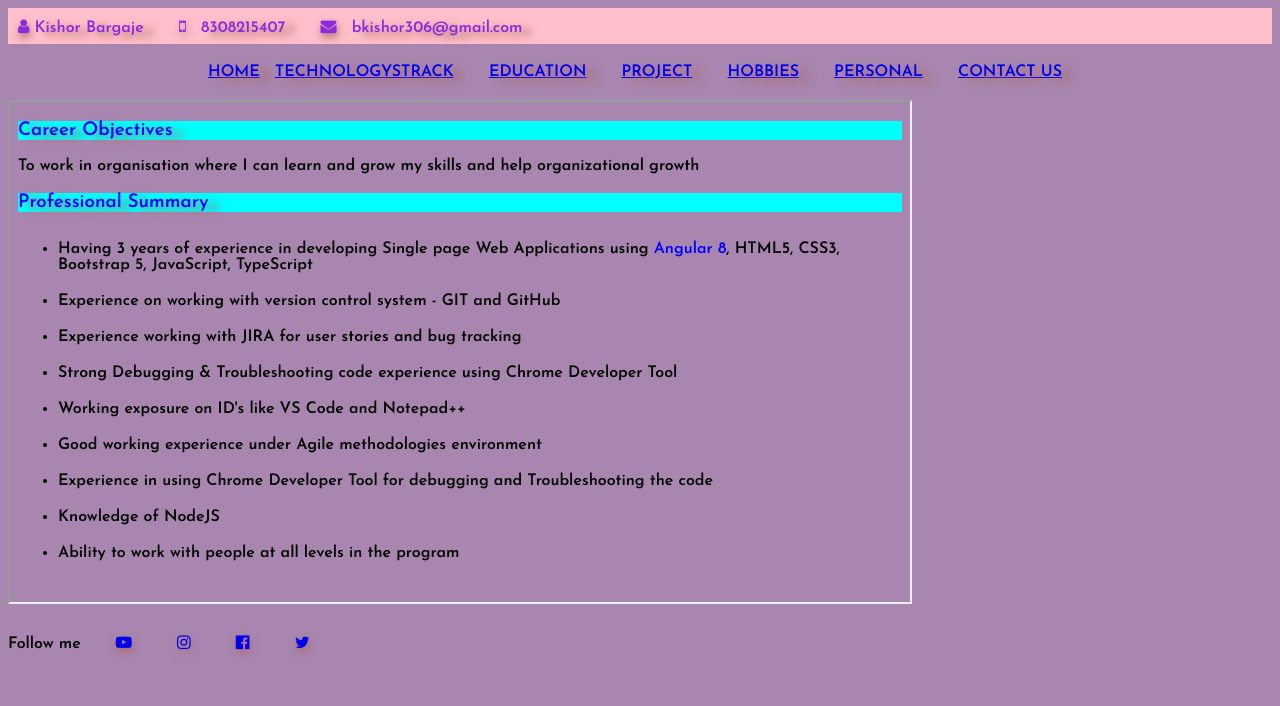
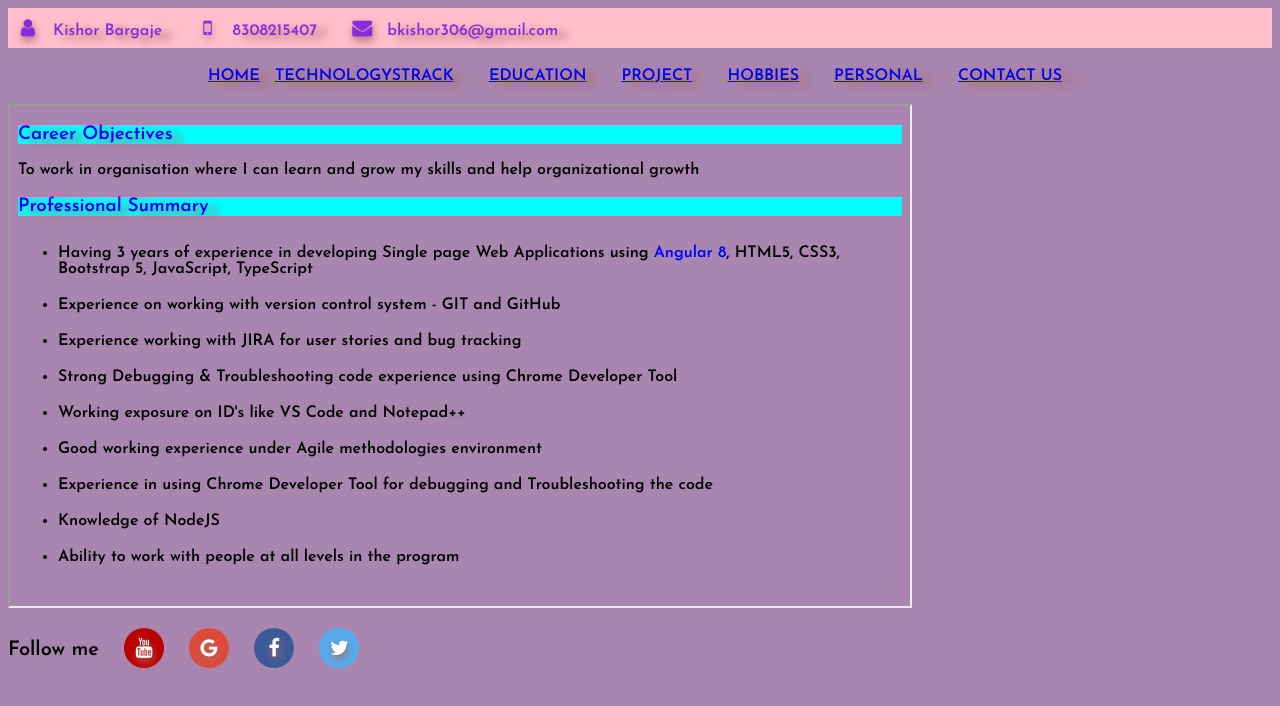
Before and after one commit to codewithkishor/MyProfile, a plain HTML site: page index.html in a window 1280 px wide. Drawn offline with Linux system fonts and the light colour scheme.

Commit message:
Update index.html

```diff
--- a/index.html
+++ b/index.html
@@ -20,7 +20,6 @@
             background-color: pink;
             color: blueviolet;
 
-            padding-left: 10px;
             text-shadow: 10px 4px 8px rgb(171, 106, 106);
             text-size-adjust: 800px;
         }
@@ -48,7 +47,36 @@
         }
         #bgimage{
             background-color: rgb(168, 134, 175);
+
         }
+        .fa {
+  padding: 10px;
+  font-size: 20px;
+  width: 20px;
+  text-align: center;
+
+  border-radius: 50%;
+}
+
+.fa:hover {
+    opacity: 0.7;
+}
+.fa-youtube {
+  background: #bb0000;
+  color: white;
+}
+.fa-facebook {
+  background: #3B5998;
+  color: white;
+}
+.fa-google {
+  background: #dd4b39;
+  color: white;
+}
+.fa-twitter {
+  background: #55ACEE;
+  color: white;
+}
     </style>
 </head>
 
@@ -75,12 +103,12 @@
     <iframe width="900" height="500" name="myFrame" src="home.html" style="background-image: bgimage;"></iframe> <br> <br>
 
     <footer>
-        <strong>Follow me</strong>
-        <a href="https://www.youtube.com/ " target="_blank"> <i class="fa fa-youtube-play " aria-hidden="true"
+        <strong style="font-size: 20px;">Follow me</strong>
+        <a href="https://www.youtube.com/ " target="_blank"> <i class="fa fa-youtube" aria-hidden="true"
                 id="icons"></i></a>
-        <a href="https://www.instagram.com/ " target="_blank"> <i class="fa fa-instagram" aria-hidden="true"
+        <a href="https://www.instagram.com/ " target="_blank"> <i class="fa fa-google" aria-hidden="true"
                 id="icons"></i></a>
-        <a href="https://www.facebook.com/" target="_blank"> <i class="fa fa-facebook-official" aria-hidden="true"
+        <a href="https://www.facebook.com/" target="_blank"> <i class="fa fa-facebook" aria-hidden="true"
                 id="icons"></i></a>
         <a href="https://www.twitter.com/" target="_blank"><i class="fa fa-twitter" aria-hidden="true"
                 id="icons"></i></a>
```
